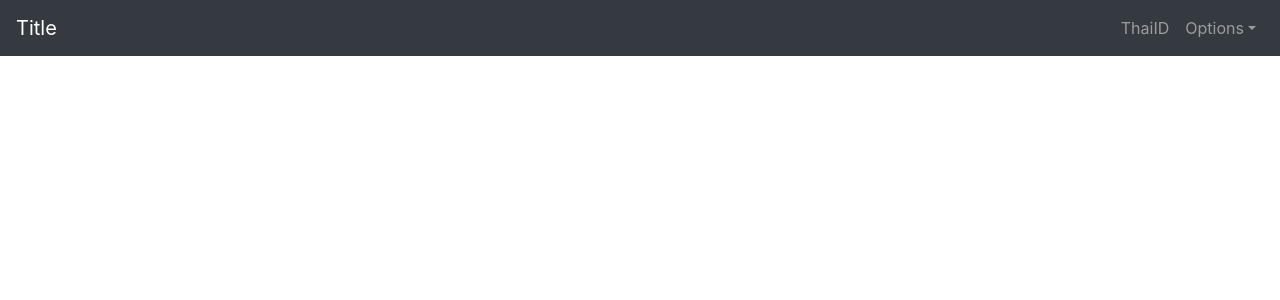
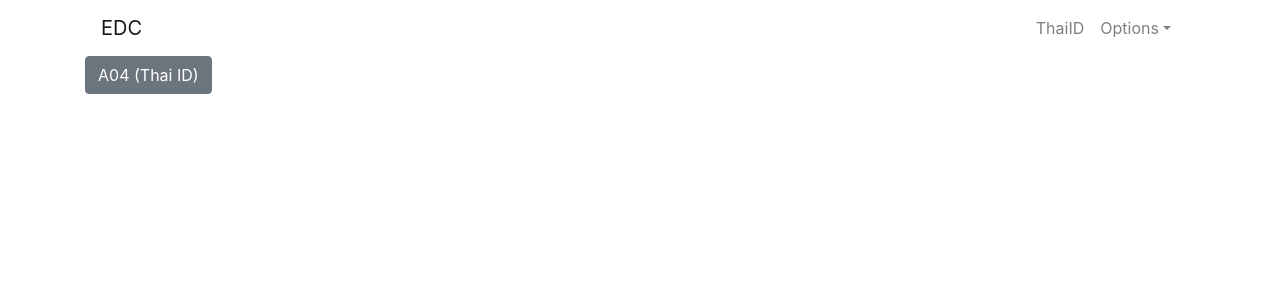
Before and after one commit to ter0101/front-serialport, a React (Create React App) app: page / in a window 1280 px wide. Shown: the top 300 px of the page. Built offline with nearby package versions, Linux system fonts and the light colour scheme.

Commit message:
Home Page V.0
ทดสอบ

```diff
--- a/src/App.js
+++ b/src/App.js
@@ -2,17 +2,19 @@ import React, { Component } from 'react'
 import { BrowserRouter as Router, Route } from 'react-router-dom'
 import { Container } from 'reactstrap'
 
-import ShowTestData from './components/thia_ID/thai_id'
+import ThaiID from './components/thia_ID/thai_id'
+import Home from './components/home'
 import Navbar from './components/navbar'
 
 class App extends Component {
   render() {
     return (
       <Router>
-        <Navbar />
         <Container>
+          <Navbar />
           <div className="content">
-            <Route exact path="/thai-id" component={ShowTestData} />
+            <Route exact path="/" component={Home} />
+            <Route exact path="/thai-id" component={ThaiID} />
           </div>
         </Container>
       </Router>
--- /dev/null
+++ b/src/components/home.js
@@ -0,0 +1,20 @@
+import React, { Component } from 'react'
+import { Button } from 'reactstrap'
+import axios from 'axios'
+
+export default class home extends Component {
+  writeDataToDevice = () => {
+    const command = {
+      text: 'a04'
+    }
+    axios.post('/api/write', command)
+    console.log('ao4')
+  }
+  render() {
+    return (
+      <div>
+        <Button onClick={this.writeDataToDevice}>A04 (Thai ID)</Button>
+      </div>
+    )
+  }
+}
--- a/src/components/navbar.js
+++ b/src/components/navbar.js
@@ -30,8 +30,8 @@ export default class navbar extends Component {
   render() {
     return (
       <div>
-        <Navbar color="dark" dark expand="md">
-          <NavbarBrand href="/">Title</NavbarBrand>
+        <Navbar color="white" light expand="md">
+          <NavbarBrand href="/">EDC</NavbarBrand>
           <NavbarToggler onClick={this.toggle} />
           <Collapse isOpen={this.state.isOpen} navbar>
             <Nav className="ml-auto" navbar>
```
